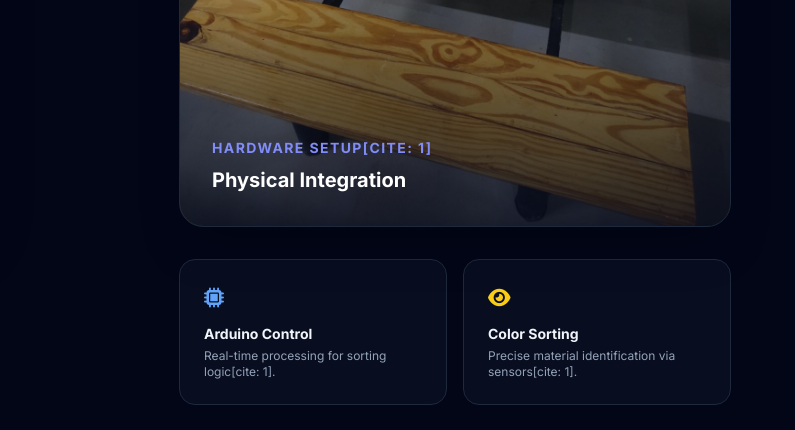
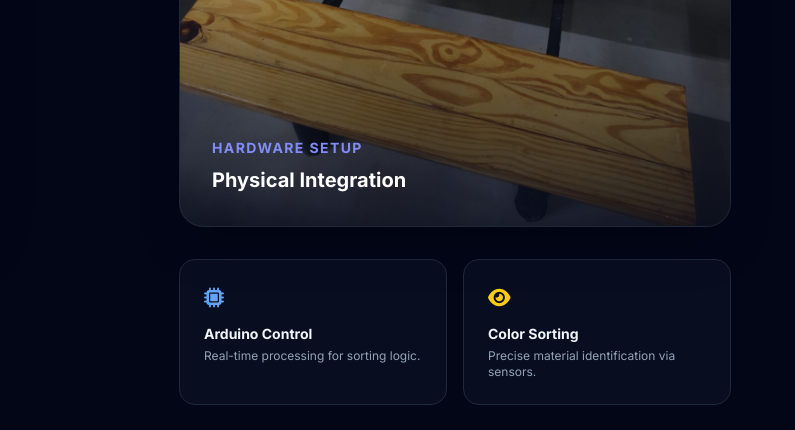
Before and after one commit to edsonxavierojr/portfolio, a plain HTML site: page projects/selfrecyclabletrashcan/selfrecyclabletrashcan.html in a window 1280 px wide. Shown: the part 1980-2410 px from the top of the page, 485-1280 px from the left. Drawn offline with nearby package versions, Linux system fonts and the light colour scheme.

Commit message:
Update selfrecyclabletrashcan.html

```diff
--- a/projects/selfrecyclabletrashcan/selfrecyclabletrashcan.html
+++ b/projects/selfrecyclabletrashcan/selfrecyclabletrashcan.html
@@ -144,7 +144,7 @@
                     <img src="img/img-project.jpg" alt="Setup do Protótipo" class="w-full h-auto object-cover group-hover:scale-105 transition-transform duration-700">
                     <div class="absolute inset-0 bg-gradient-to-t from-slate-950/80 via-transparent to-transparent flex items-end p-8">
                         <div>
-                            <p class="text-indigo-400 font-bold text-sm uppercase tracking-widest mb-2">Hardware Setup[cite: 1]</p>
+                            <p class="text-indigo-400 font-bold text-sm uppercase tracking-widest mb-2">Hardware Setup</p>
                             <h3 class="text-white text-xl font-bold">Physical Integration</h3>
                         </div>
                     </div>
@@ -155,12 +155,12 @@
                     <div class="p-6 bg-slate-900/50 border border-slate-800 rounded-2xl">
                         <i class="fas fa-microchip text-blue-400 mb-3 text-xl"></i>
                         <h4 class="text-slate-100 font-bold text-sm">Arduino Control</h4>
-                        <p class="text-slate-400 text-xs mt-1">Real-time processing for sorting logic[cite: 1].</p>
+                        <p class="text-slate-400 text-xs mt-1">Real-time processing for sorting logic.</p>
                     </div>
                     <div class="p-6 bg-slate-900/50 border border-slate-800 rounded-2xl">
                         <i class="fas fa-eye text-yellow-400 mb-3 text-xl"></i>
                         <h4 class="text-slate-100 font-bold text-sm">Color Sorting</h4>
-                        <p class="text-slate-400 text-xs mt-1">Precise material identification via sensors[cite: 1].</p>
+                        <p class="text-slate-400 text-xs mt-1">Precise material identification via sensors.</p>
                     </div>
                 </div>
             </div>
```
